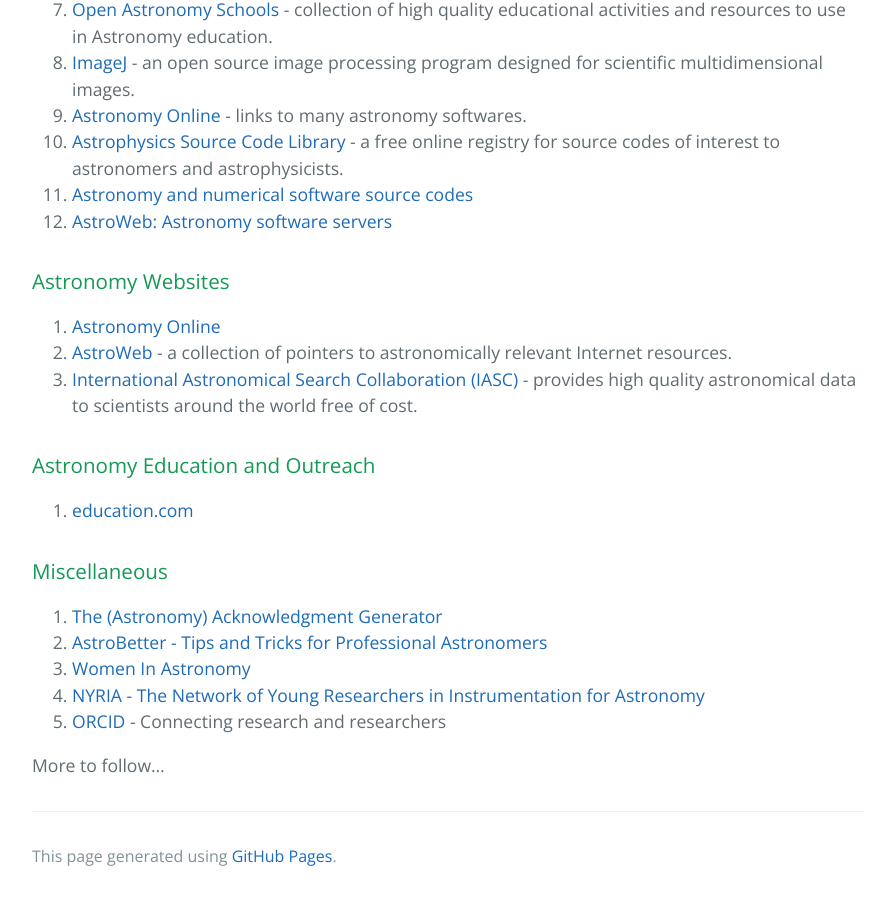
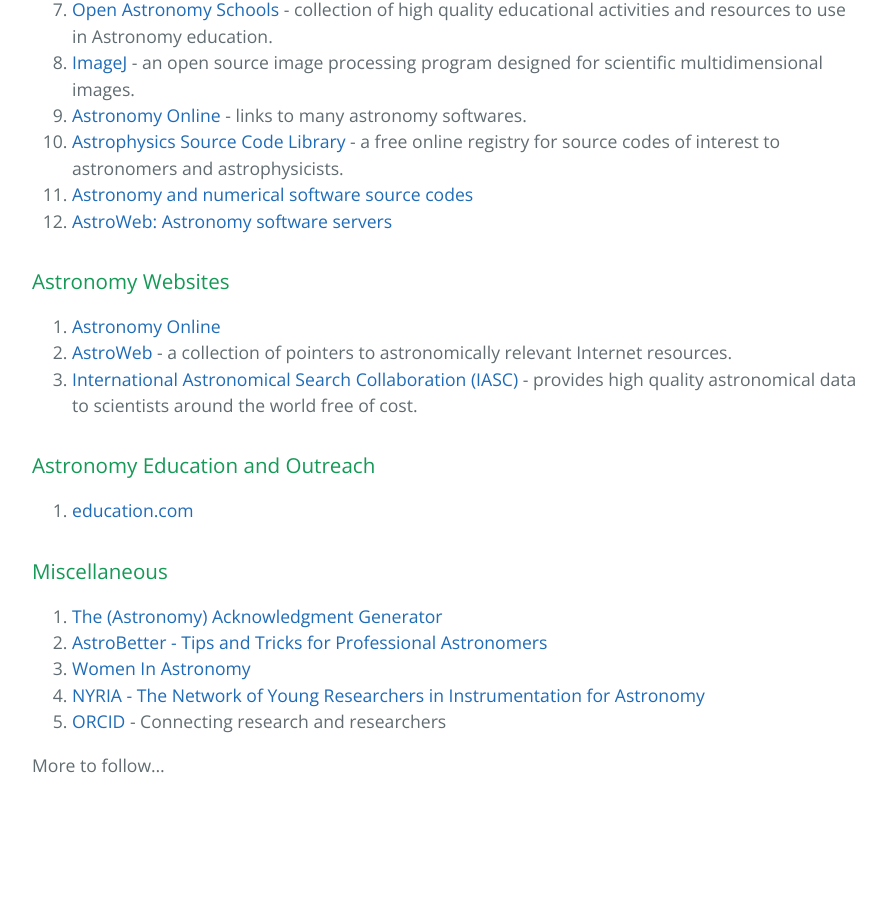
Before and after one commit to kalyanradhakrishnan/Astronomy-In-India, a Jekyll site: the page built from index.md, in a window 1280 px wide and 900 px high, scrolled down 1729 px. Shown: the whole window, without its empty margins (192-1078 px from the left). Built offline with Jekyll 4.4.1, drawn with Linux system fonts in a browser that asks for light colours; after the commit the page ends 2557 px from its top, so only the background shows below that.

Commit message:
Update default.html

```diff
--- a/_layouts/default.html
+++ b/_layouts/default.html
@@ -37,13 +37,13 @@
     <main id="content" class="main-content" role="main">
       {{ content }}
 
-      <footer class="site-footer">
+ <!--     <footer class="site-footer">
        {% if site.github.is_project_page %}
-     <!--      <span class="site-footer-owner"><a href="{{ site.github.repository_url }}">{{ site.github.repository_name }}</a> is maintained by <a href="{{ site.github.owner_url }}">{{ site.github.owner_name }}</a>.</span> -->
+           <span class="site-footer-owner"><a href="{{ site.github.repository_url }}">{{ site.github.repository_name }}</a> is maintained by <a href="{{ site.github.owner_url }}">{{ site.github.owner_name }}</a>.</span>
 
         <span class="site-footer-credits">This page generated using <a href="https://pages.github.com">GitHub Pages</a>.</span>
         {% endif %}
-      </footer>
+      </footer> -->
     </main>
   </body>
 </html>
```
